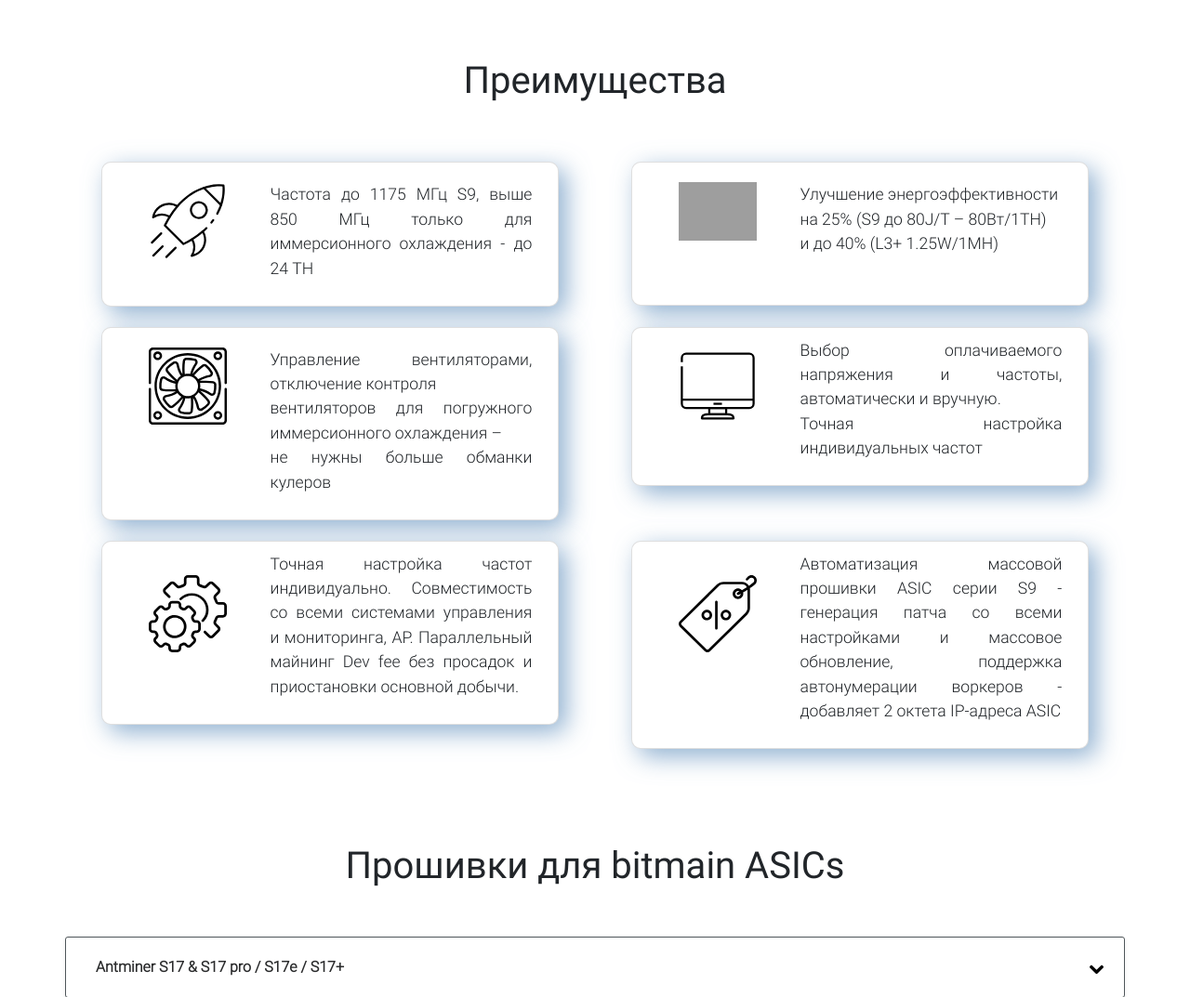
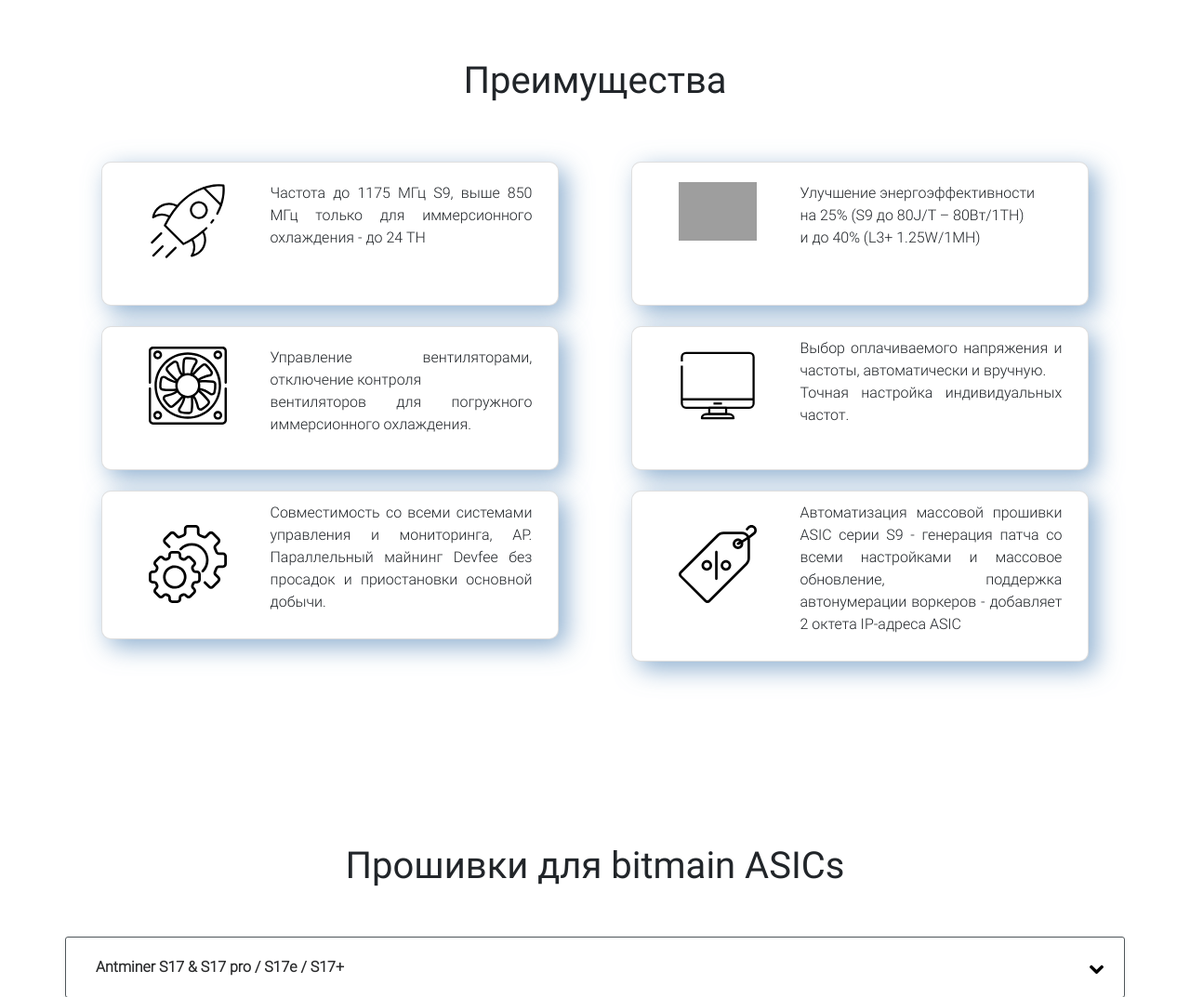
Before and after one commit to OZOAR/ms.solutions, a PHP site: page /ru/index.html in a window 1280 px wide. Shown: the part 804-1877 px from the top of the page at 93% size. Run offline with PHP 8.4, Linux system fonts and the light colour scheme; some libraries are stand-ins or nearby versions; grey boxes are pictures that could not be loaded.

Commit message:
rus version have been updated

```diff
--- a/css/style.css
+++ b/css/style.css
@@ -247,7 +247,7 @@ input[type="color"]:focus,
 	min-height: 155px ;
 }
 .advantages .card .inner {
-	font-size: 1.1em;
+	font-size: 1.0em;
 }
 #pd-t-25 {
 	padding-top: 25px;
--- a/ru/index.html
+++ b/ru/index.html
@@ -40,7 +40,7 @@
         <!-- End Google Tag Manager (noscript) -->
       <nav class="navbar navbar-expand-lg  bg-light shadow-lg fixed-top">
           <div class="container navbar-wrapper">
-            <a class="navbar-brand" href="https://miningsoftware.solutions"><img src="../img/logo.png" width="8%" alt=""> MiningSofware.solutions</a>
+            <a class="navbar-brand" href="https://miningsoftware.solutions/ru/index.html"><img src="../img/logo.png" width="8%" alt=""> MiningSofware.solutions</a>
             <button class="navbar-toggler" type="button" data-bs-toggle="collapse" data-bs-target="#navbarNavAltMarkup" aria-controls="navbarNavAltMarkup" aria-expanded="false" aria-label="Toggle navigation">
               <span class="navbar-toggler-icon"></span>
             </button>
@@ -163,8 +163,7 @@
                   </div>
                   <div class="col-lg-8 col-sm-12" id="pd-t-10">
                     <p>Управление вентиляторами, отключение контроля<br>
-                      вентиляторов для погружного иммерсионного охлаждения –<br>
-                      не нужны больше обманки кулеров
+                      вентиляторов для погружного иммерсионного охлаждения.
                       </p>
                   </div>
                 </div>
@@ -178,7 +177,7 @@
                   </div>
                   <div class="col-lg-8 col-sm-12">
                     <p>Выбор оплачиваемого напряжения и частоты, автоматически и вручную. <br>
-                      Точная настройка индивидуальных частот <br></p>
+                      Точная настройка индивидуальных частот. <br></p>
                   </div>
                 </div>
               </div>
@@ -193,8 +192,7 @@
                     <img src="../img/advantages/settings.svg" width="10%" id="pd-t-25" alt="">
                   </div>
                   <div class="col-lg-8 col-sm-12">
-                    <p>Точная настройка частот индивидуально. Совместимость со всеми системами
-                      управления и мониторинга, AP. Параллельный майнинг Dev fee без просадок
+                    <p>Совместимость со всеми системами управления и мониторинга, AP. Параллельный майнинг Devfee без просадок
                       и приостановки основной добычи.
                     </p>
                   </div>
```
